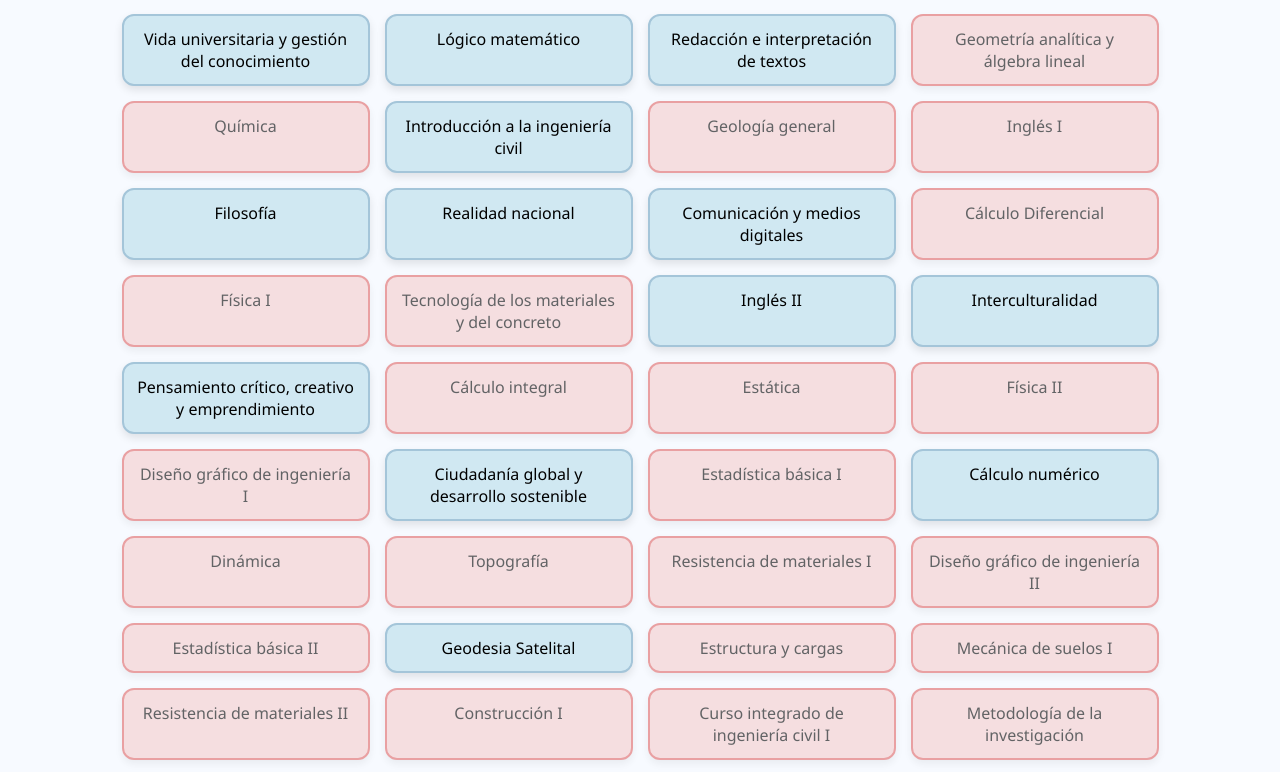
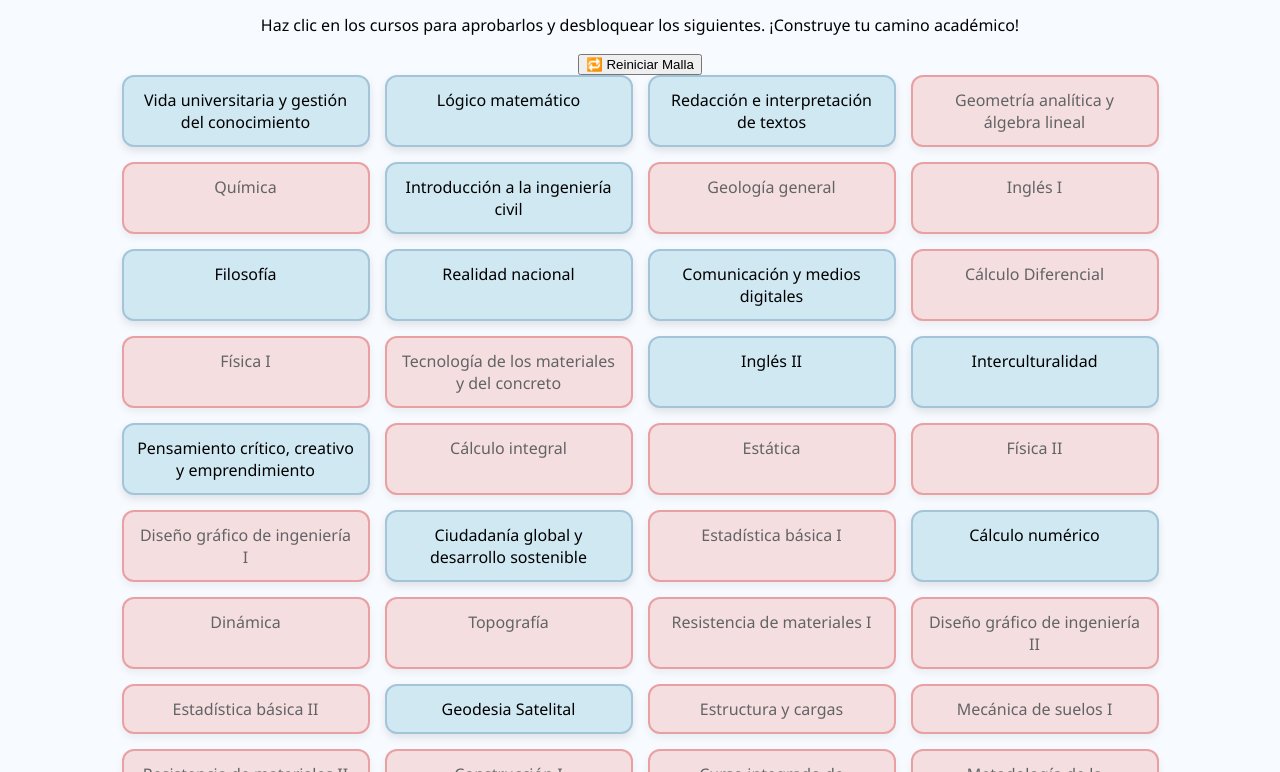
Before and after one commit to user250315/malla-curricular, a plain HTML site: page index.html in a window 1280 px wide. Shown: the part 100-872 px from the top of the page. Drawn offline with Linux system fonts and the light colour scheme.

Commit message:
index.html

```diff
--- a/index.html
+++ b/index.html
@@ -7,6 +7,8 @@
 </head>
 <body>
   <h1>Malla Curricular Interactiva - Ing. Civil</h1>
+  <p>Haz clic en los cursos para aprobarlos y desbloquear los siguientes. ¡Construye tu camino académico!</p>
+  <button id="resetBtn">🔁 Reiniciar Malla</button>
   <div id="contenedor-malla"></div>
 
   <script src="scripts.js"></script>
```
